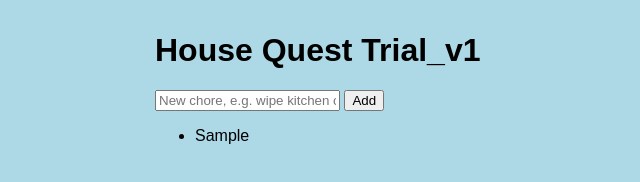
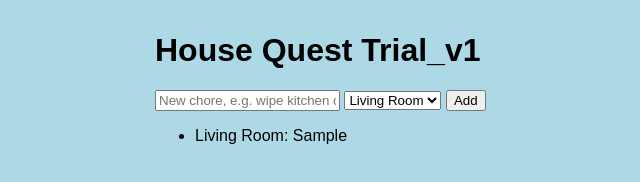
Before and after one commit to nazmi08/house-game, a plain HTML site: page index.html in a window 1280 px wide. Both pictures are taken after typing "Sample" into the empty fields and a click on the button "Add". Shown: the whole page, without its empty margins (245-885 px from the left). Drawn offline with Linux system fonts and the light colour scheme.

Commit message:
Update index.html

```diff
--- a/index.html
+++ b/index.html
@@ -14,22 +14,45 @@
   <h1>House Quest Trial_v1</h1>
   <form onsubmit="addChore(event)">
     <input id="chore" placeholder="New chore, e.g. wipe kitchen counter">
+    <select id="room">
+        <option>Living Room</option>
+        <option>Kitchen</option>
+        <option>Bathroom</option>
+    </select>
     <button type="submit">Add</button>
   </form>
   <ul id="list"></ul>
 
  <script>
     const list = document.getElementById("list");
-    //added event parameter to prevent page refresh
+    const chores = [];
+
     function addChore(event) {
         if (event) event.preventDefault();
+
         const input = document.getElementById("chore");
+        const room = document.getElementById("room");
         if (input.value.trim() === "") return;
+
+        chores.push({ text: input.value, room: room.value, done: false});
+        input.value = "";
+        render();
+    }
+
+    function toggleChore(index) {
+        chores[index].done = !chores[index].done;
+        render();
+    }
+
+    function render() {
+        list.innerHTML= "";
+        chores.forEach((chore, index) => {
             const item = document.createElement("li");
-      item.textContent = input.value;
-      item.onclick = () => item.classList.toggle("done");
+            item.textContent = chore.room + ": " + chore.text;
+            if (chore.done) item.classList.add("done");
+            item.onclick = () => toggleChore(index);
             list.appendChild(item);
-      input.value = "";
+        });
     }
   </script>
 </body>
```
Lines whose indentation alone changed are shown as unchanged.
